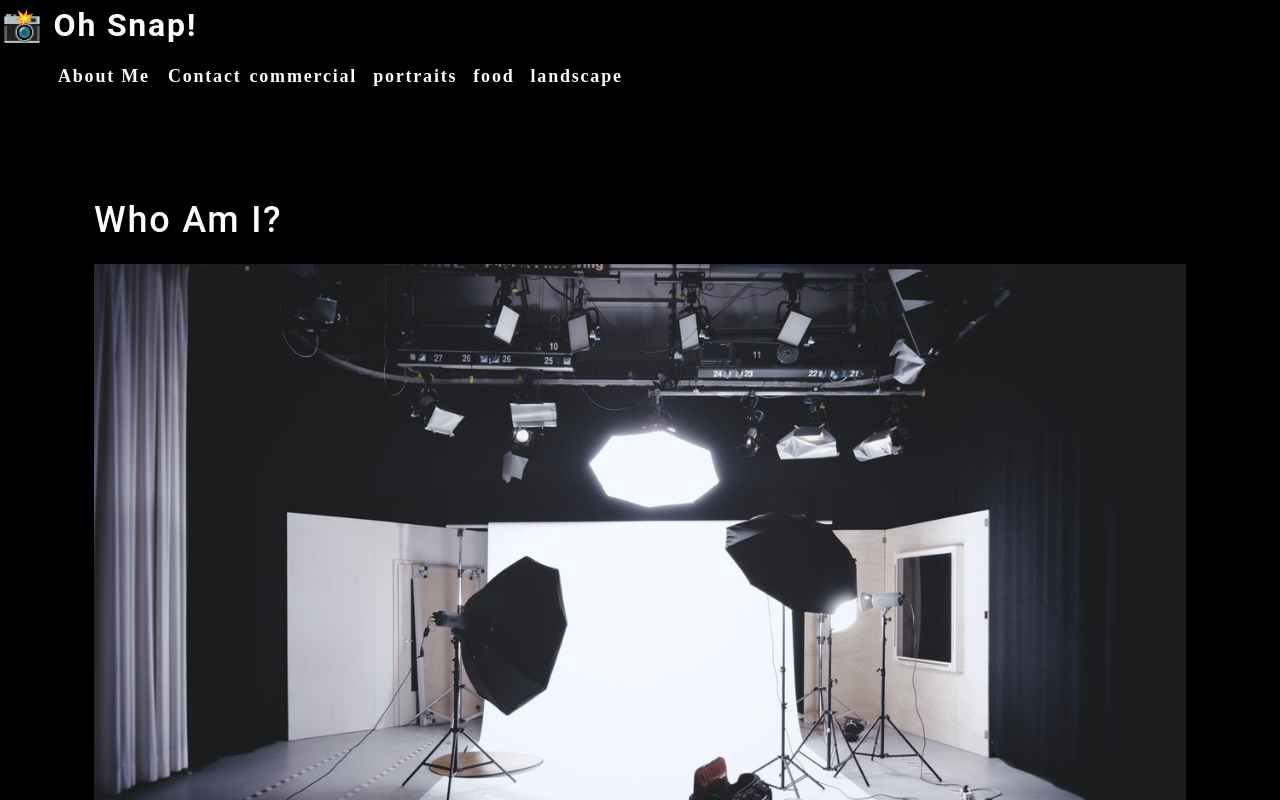
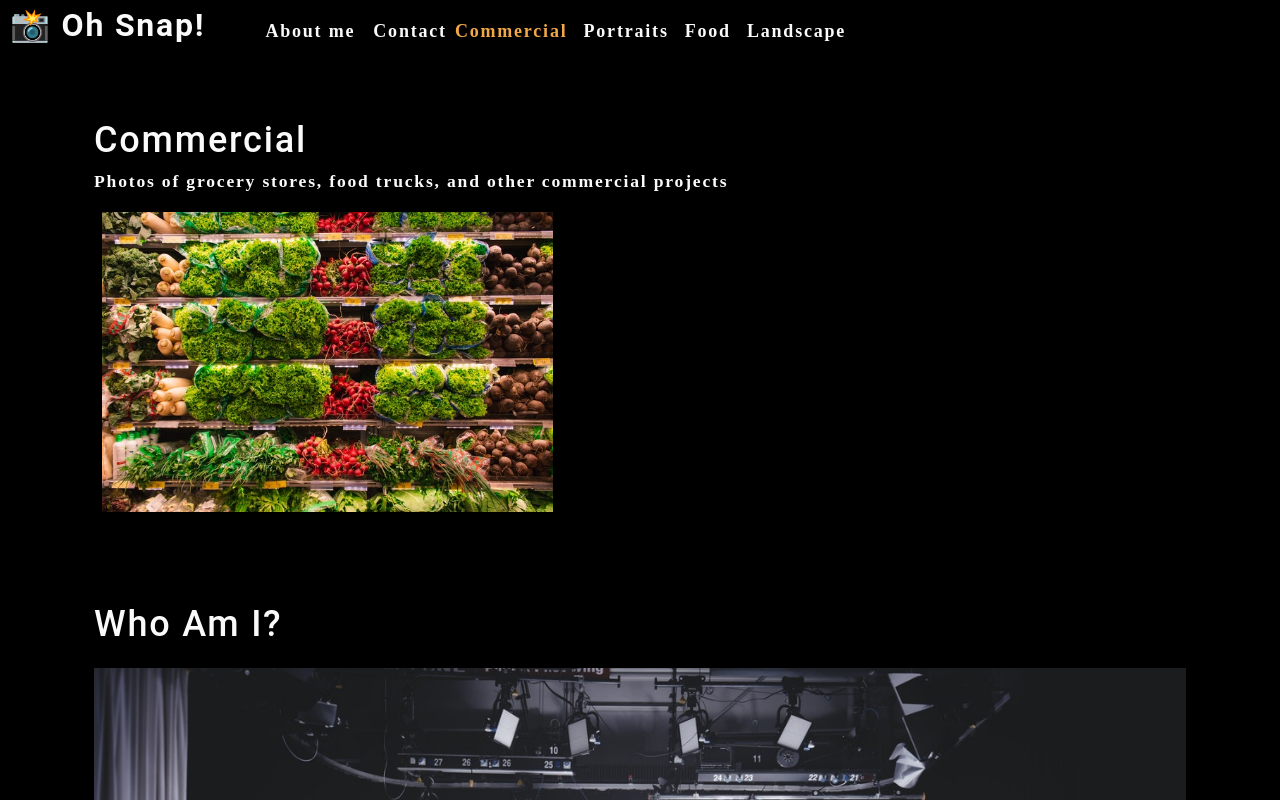
Before and after one commit to bluesatyr/react-module, a React (Create React App) app: page / in a window 1280 px wide. Shown: the top 800 px of the page. Built offline with nearby package versions, Linux system fonts and the light colour scheme.

Commit message:
add useState and useEffect for Nav functioning

```diff
--- a/src/App.js
+++ b/src/App.js
@@ -1,14 +1,33 @@
-import React from 'react';
+import React, { useState } from 'react';
 import About from './components/About';
 import Nav from './components/Nav';
+import Gallery from './components/Gallery';
 
 function App() {
+  const [categories] = useState([
+    {
+        name: 'commercial',
+        description: 'Photos of grocery stores, food trucks, and other commercial projects',
+    },
+    { name: 'portraits', description: 'Portraits of people in my life' },
+    { name: 'food', description: 'Delicious delicacies' },
+    { name: 'landscape', description: 'Fields, farmhouses, waterfalls, and the beauty of nature' },
+    ]);
+
+  const [currentCategory, setCurrentCategory] = useState(categories[0]);
+
   return (
     <div>
-      <Nav />
+      <Nav
+        categories={categories}
+        setCurrentCategory={setCurrentCategory}
+        currentCategory={currentCategory}
+      ></Nav>
       <main>
-
-        <About />
+        <div>
+          <Gallery />
+          <About />
+        </div>
       </main>
     </div>
   );
--- /dev/null
+++ b/src/components/Gallery/index.js
@@ -0,0 +1,26 @@
+import React from 'react';
+import { capitalizeFirstLetter } from '../../utils/helpers';
+import photo from "../../assets/small/commercial/0.jpg";
+
+function Gallery(props) {
+    const currentCategory = {
+        name: "commercial",
+        description: "Photos of grocery stores, food trucks, and other commercial projects",
+    };
+
+    return(
+        <section>
+            <h1>{capitalizeFirstLetter(currentCategory.name)}</h1>
+            <p>{currentCategory.description}</p>
+            <div className="flex-row">
+                <img
+                    src={photo}
+                    alt="Commercial Example"
+                    className="img-thumbnail mx-1"
+                />
+            </div>
+        </section>
+    );
+}
+
+export default Gallery;
--- a/src/components/Nav/index.js
+++ b/src/components/Nav/index.js
@@ -1,40 +1,52 @@
-import React from 'react';
+import React, { useEffect } from "react";
+import { capitalizeFirstLetter } from "../../utils/helpers";
 
-function Nav() {
-    const categories = [
-        {
-          name: "commercial",
-          description:
-            "Photos of grocery stores, food trucks, and other commercial projects",
-        },
-        { name: "portraits", description: "Portraits of people in my life" },
-        { name: "food", description: "Delicious delicacies" },
-        {
-          name: "landscape",
-          description: "Fields, farmhouses, waterfalls, and the beauty of nature",
-        },
-      ];
+function Nav(props) {
+  // destructure props into categories, setCategories, currentCategory
+  const {
+      categories = [],
+      setCurrentCategory,
+      currentCategory,
+  } = props;
 
-    function categorySelected(name) {
-        console.log(`${name} clicked`);
-    }
+  useEffect(() => {
+    document.title = capitalizeFirstLetter(currentCategory.name);
+}, [currentCategory]);
 
-    return(
-        <header>
+  return (
+    <header className="flex-row px-1">
       <h2>
-                <a data-testid="link" href="/"><span role="img" aria-label="camera">📸</span> Oh Snap!</a>
+        <a data-testid="link" href="/">
+          <span role="img" aria-label="camera">
+            {" "}
+            📸
+          </span>{" "}
+          Oh Snap!
+        </a>
       </h2>
       <nav>
         <ul className="flex-row">
           <li className="mx-2">
-                        <a data-testid="about" href="#about">About Me</a>
+            <a
+              href="#about"
+            >
+              About me
+            </a>
           </li>
           <li>
             <span>Contact</span>
           </li>
           {categories.map((category) => (
-                        <li className="mx-1" key={category.name}>
-                            <span onClick={() => categorySelected(category.name)} >{category.name}</span>
+            <li className={`mx-1 ${
+                currentCategory.name === category.name && 'navActive'
+                }`} key={category.name}>
+              <span
+                onClick={() => {
+                  setCurrentCategory(category)
+                }}
+              >
+                {capitalizeFirstLetter(category.name)}
+              </span>
             </li>
           ))}
         </ul>
```
Lines whose indentation alone changed are shown as unchanged.
